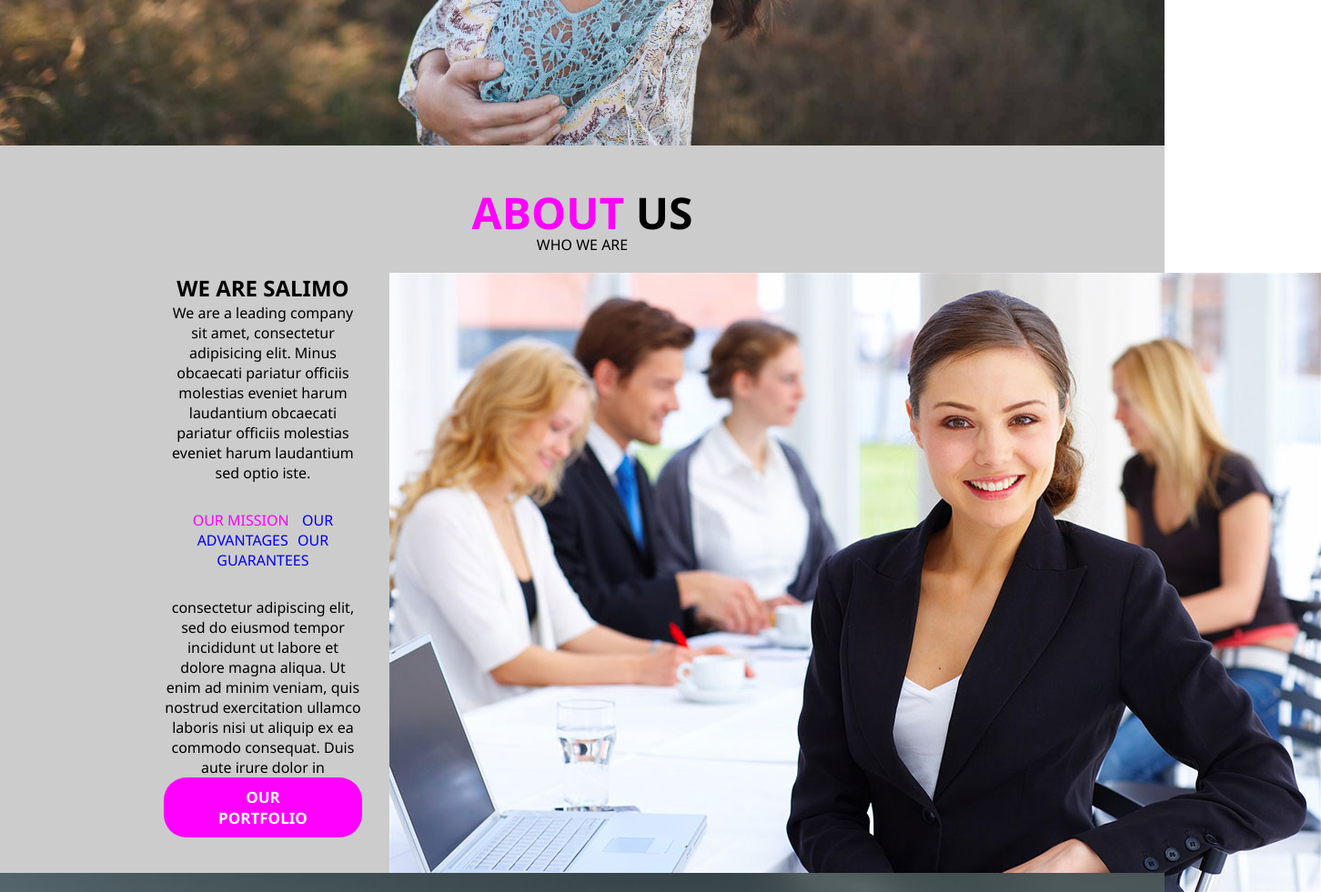
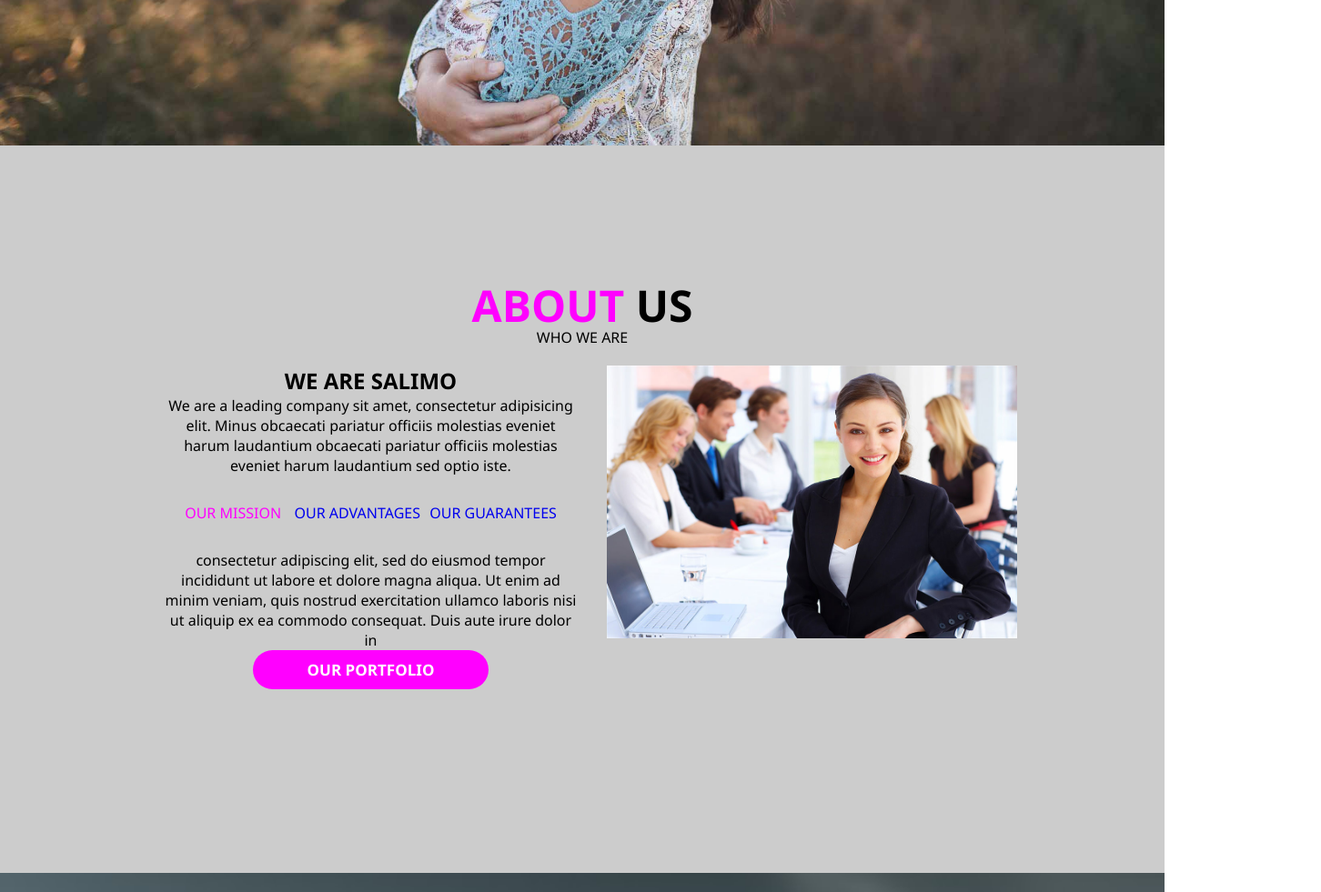
Before and after one commit to shaninishad1999/Parallax-Website-Single-Page-Application, a plain HTML site: page index.html in a window 1280 px wide. Shown: the part 640-1621 px from the top of the page at 91% size, 1452 px wide, since content can reach past the window. Drawn offline with Linux system fonts and the light colour scheme.

Commit message:
purpose of this making site only learn how to work pallex

```diff
--- a/style.scss
+++ b/style.scss
@@ -198,7 +198,9 @@ nav ul li a i {
     border: transparent;
     cursor: pointer;
 }
-
+.box-2 img{
+    height: 300px;
+}
 
 
 .projectmanager-container {
```
Also changed, not shown: index.html (+2 -1 lines), style.css, 1 other file.
